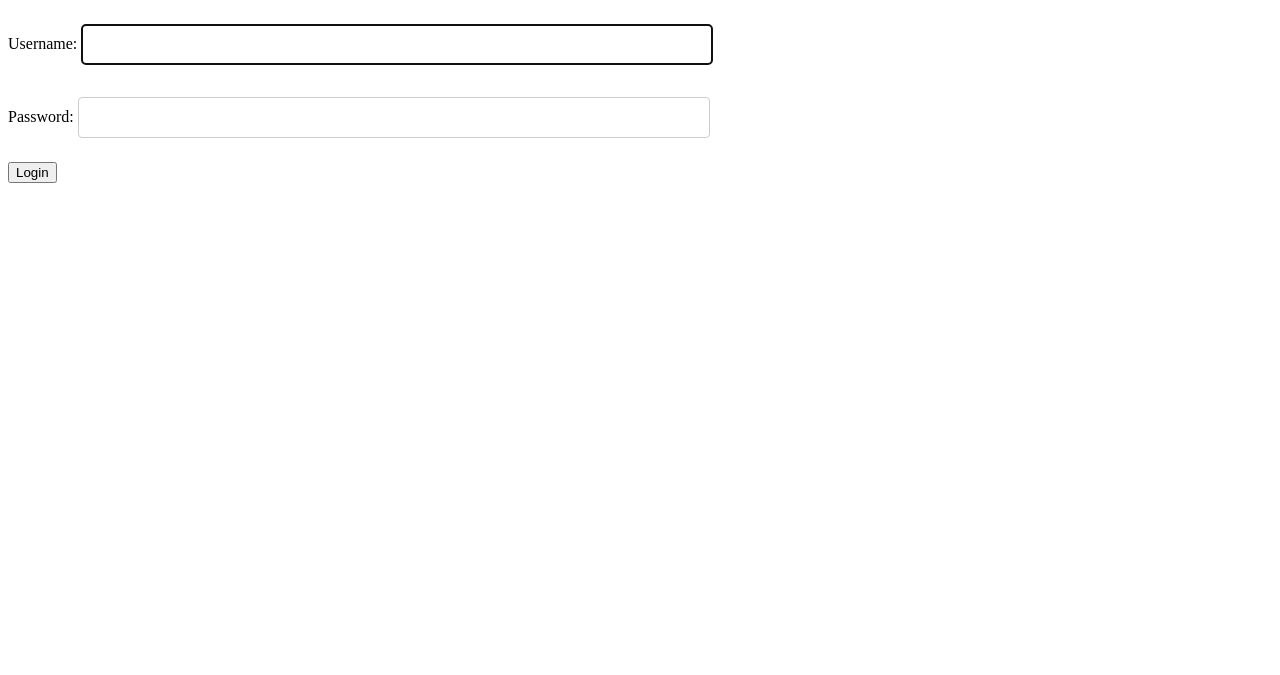
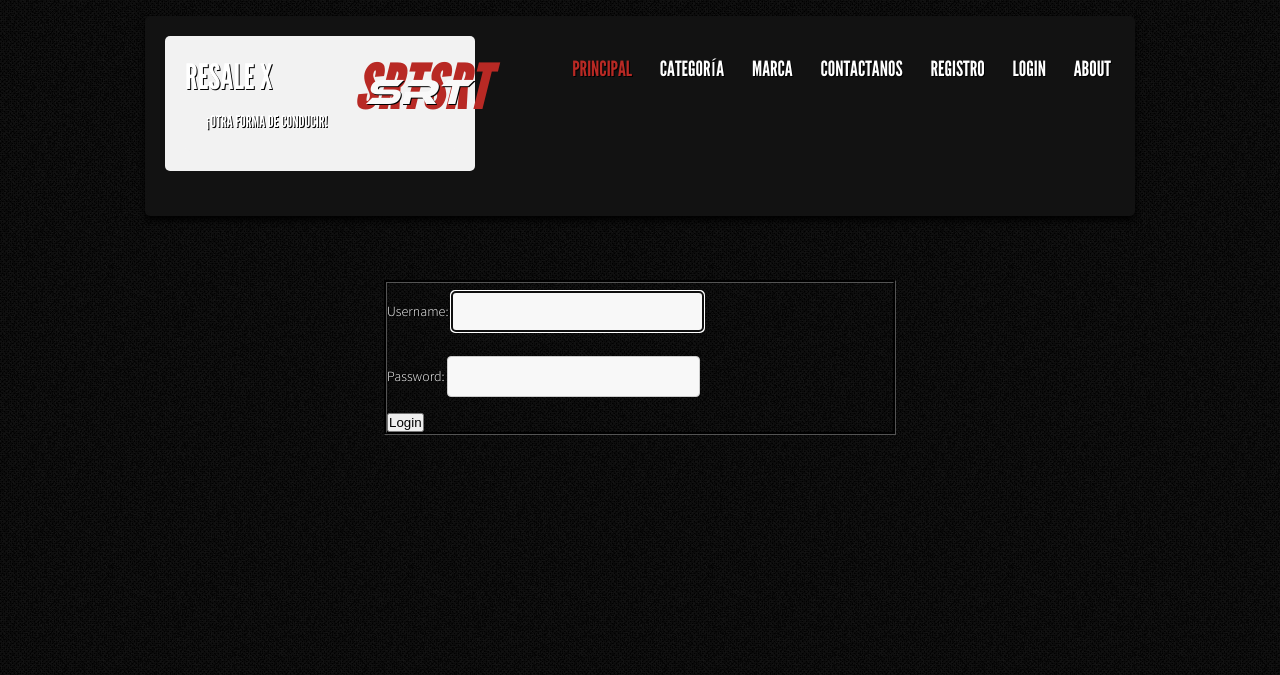
Before and after one commit to xabatplaza/Concesionario, a Django app: page /appConcesionarioDjango/login/ in a window 1280 px wide. Shown: the top 675 px of the page. Run offline with Django 3.2, Linux system fonts and the light colour scheme.

Commit message:
estilos forms falta revisar

```diff
--- a/ConcesionarioDjango/Project/concesionarioDjango/appConcesionarioDjango/templates/blog.html
+++ b/ConcesionarioDjango/Project/concesionarioDjango/appConcesionarioDjango/templates/blog.html
@@ -41,6 +41,8 @@
 				<li><a href="{% url 'blog' %}" id="blognav">{% trans "Categoría"%}</a></li>
 				<li><a href="{% url 'marcas' %}">{% trans "Marca"%}</a></li>
 				<li><a href="{% url 'contact' %}">{% trans "Contactanos"%}</a></li>
+				<li><a href="{% url 'register' %}">{% trans "Registro"%}</a></li>
+				<li><a href="{% url 'login' %}">{% trans "Login"%}</a></li>
 				<li><a href="#">About</a></li>
 			</ul>
 		</nav>
--- a/ConcesionarioDjango/Project/concesionarioDjango/appConcesionarioDjango/templates/categoria.html
+++ b/ConcesionarioDjango/Project/concesionarioDjango/appConcesionarioDjango/templates/categoria.html
@@ -37,6 +37,8 @@
 						<li><a href="{% url 'blog' %}" id="blognav">{% trans "Categoría"%}</a></li>
 						<li><a href="{% url 'marcas' %}">{% trans "Marca"%}</a></li>
 						<li><a href="{% url 'contact' %}">{% trans "Contactanos"%}</a></li>
+						<li><a href="{% url 'register' %}">{% trans "Registro"%}</a></li>
+						<li><a href="{% url 'login' %}">{% trans "Login"%}</a></li>
 						<li><a href="#">About</a></li>
 					</ul>
 				</nav>
--- a/ConcesionarioDjango/Project/concesionarioDjango/appConcesionarioDjango/templates/coche.html
+++ b/ConcesionarioDjango/Project/concesionarioDjango/appConcesionarioDjango/templates/coche.html
@@ -37,6 +37,8 @@
 							<li><a href="{% url 'blog' %}" id="blognav">{% trans "Categoría"%}</a></li>
 							<li><a href="{% url 'marcas' %}">{% trans "Marca"%}</a></li>
 							<li><a href="{% url 'contact' %}">{% trans "Contactanos"%}</a></li>
+							<li><a href="{% url 'register' %}">{% trans "Registro"%}</a></li>
+							<li><a href="{% url 'login' %}">{% trans "Login"%}</a></li>
 							<li><a href="#">About</a></li>
 						</ul>
 					</nav>
--- a/ConcesionarioDjango/Project/concesionarioDjango/appConcesionarioDjango/templates/contact.html
+++ b/ConcesionarioDjango/Project/concesionarioDjango/appConcesionarioDjango/templates/contact.html
@@ -36,6 +36,8 @@
 						<li><a href="{% url 'blog' %}" id="blognav">{% trans "Categoría"%}</a></li>
 						<li><a href="{% url 'marcas' %}">{% trans "Marca"%}</a></li>
 						<li><a href="{% url 'contact' %}">{% trans "Contactanos"%}</a></li>
+						<li><a href="{% url 'register' %}">{% trans "Registro"%}</a></li>
+						<li><a href="{% url 'login' %}">{% trans "Login"%}</a></li>
 						<li><a href="#">About</a></li>
 					</ul>
 				</nav>
--- a/ConcesionarioDjango/Project/concesionarioDjango/appConcesionarioDjango/templates/indexcar.html
+++ b/ConcesionarioDjango/Project/concesionarioDjango/appConcesionarioDjango/templates/indexcar.html
@@ -39,6 +39,8 @@
 						<li><a href="{% url 'blog' %}" id="blognav">{% trans "Categoría"%}</a></li>
 						<li><a href="{% url 'marcas' %}">{% trans "Marca"%}</a></li>
 						<li><a href="{% url 'contact' %}">{% trans "Contactanos"%}</a></li>
+						<li><a href="{% url 'register' %}">{% trans "Registro"%}</a></li>
+						<li><a href="{% url 'login' %}">{% trans "Login"%}</a></li>
 						<li><a href="#">About</a></li>
 					</ul>
 				</nav>
--- a/ConcesionarioDjango/Project/concesionarioDjango/appConcesionarioDjango/templates/login.html
+++ b/ConcesionarioDjango/Project/concesionarioDjango/appConcesionarioDjango/templates/login.html
@@ -1,5 +1,5 @@
-
-
+{%load static%}
+{% load i18n %}
 {% block content %}
 <!DOCTYPE html>
 <html>
@@ -56,8 +56,43 @@
     padding: 20px;
   }
 
+  form{
+    margin-left: 30%;
+    margin-top: 5%;
+    margin-right: 30%;
+    border: groove, black;
+  }
 
     </style>
+     <body id="home">
+      <div id="wrapper">
+        <header>
+          <div id="logo">
+          <h1>Resale X <span id="iisrt"><span id="ii">SRTSRT</span>  <span id="srt">SRT</span></span></h1>
+          <div id="tagline">
+            <h2>{% trans "¡Otra forma de conducir!"%}</h2>
+          </div>
+          </div>
+          <nav>
+            <ul>
+              <li><a href="{% url 'indexcar' %}" id="homenav">{% trans "Principal"%}</a></li>
+              <li><a href="{% url 'blog' %}" id="blognav">{% trans "Categoría"%}</a></li>
+              <li><a href="{% url 'marcas' %}">{% trans "Marca"%}</a></li>
+              <li><a href="{% url 'contact' %}">{% trans "Contactanos"%}</a></li>
+              <li><a href="{% url 'register' %}">{% trans "Registro"%}</a></li>
+              <li><a href="{% url 'login' %}">{% trans "Login"%}</a></li>
+              <li><a href="#">About</a></li>
+            </ul>
+          </nav>
+        </header>
+    </div>
+  </body>
+    {% block css %}
+    {% load static %}
+    <link rel="stylesheet" href="{% static 'css/style.css' %}" >
+    <link rel="stylesheet" href="{% static 'css/nivo-slider.css' %}" type="text/css" media="screen">
+    <link rel="stylesheet" href="{% static 'css/default/default.css' %}" type="text/css" media="screen">
+     {% endblock %}
 <form class='form' method="POST">
     {% csrf_token %}
     {{ form.as_p }}
--- a/ConcesionarioDjango/Project/concesionarioDjango/appConcesionarioDjango/templates/marca.html
+++ b/ConcesionarioDjango/Project/concesionarioDjango/appConcesionarioDjango/templates/marca.html
@@ -35,6 +35,8 @@
 						<li><a href="{% url 'blog' %}" id="blognav">{% trans "Categoría"%}</a></li>
 						<li><a href="{% url 'marcas' %}">{% trans "Marca"%}</a></li>
 						<li><a href="{% url 'contact' %}">{% trans "Contactanos"%}</a></li>
+						<li><a href="{% url 'register' %}">{% trans "Registro"%}</a></li>
+						<li><a href="{% url 'login' %}">{% trans "Login"%}</a></li>
 						<li><a href="#">About</a></li>
 					</ul>
 				</nav>
--- a/ConcesionarioDjango/Project/concesionarioDjango/appConcesionarioDjango/templates/marcas.html
+++ b/ConcesionarioDjango/Project/concesionarioDjango/appConcesionarioDjango/templates/marcas.html
@@ -33,6 +33,8 @@
 							<li><a href="{% url 'blog' %}" id="blognav">{% trans "Categoría"%}</a></li>
 							<li><a href="{% url 'marcas' %}">{% trans "Marca"%}</a></li>
 							<li><a href="{% url 'contact' %}">{% trans "Contactanos"%}</a></li>
+							<li><a href="{% url 'register' %}">{% trans "Registro"%}</a></li>
+							<li><a href="{% url 'login' %}">{% trans "Login"%}</a></li>
 							<li><a href="#">About</a></li>
 						</ul>
 					</nav>
```
Also changed, not shown: ConcesionarioDjango/Project/concesionarioDjango/appConcesionarioDjango/templates/register.html (+44 -3 lines).
